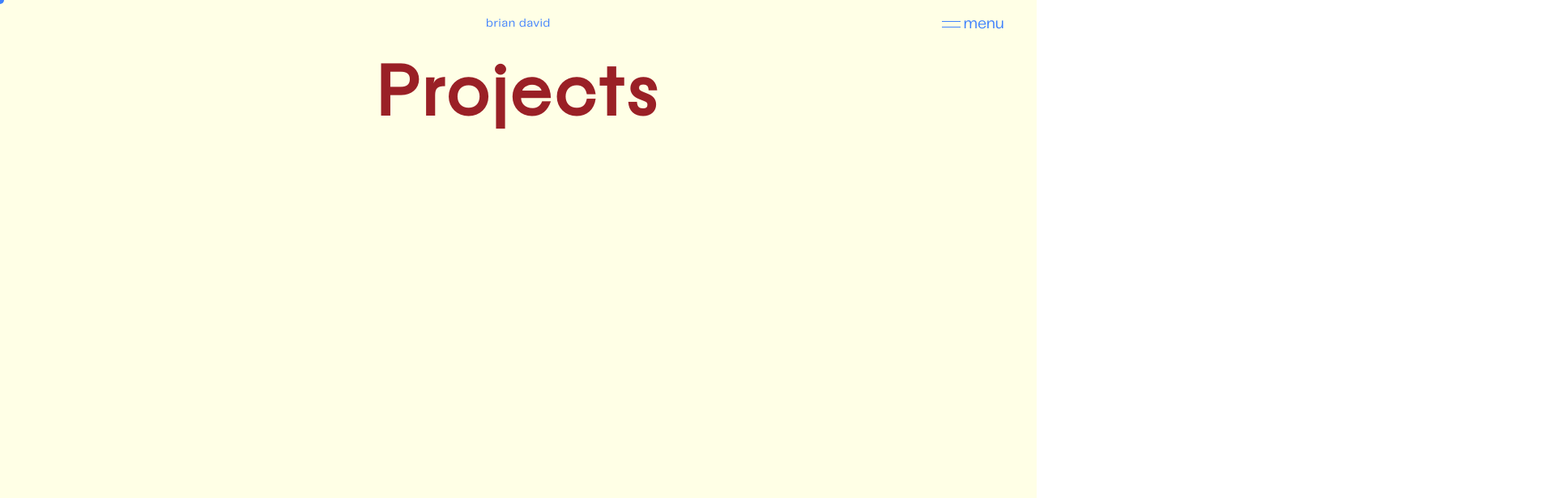
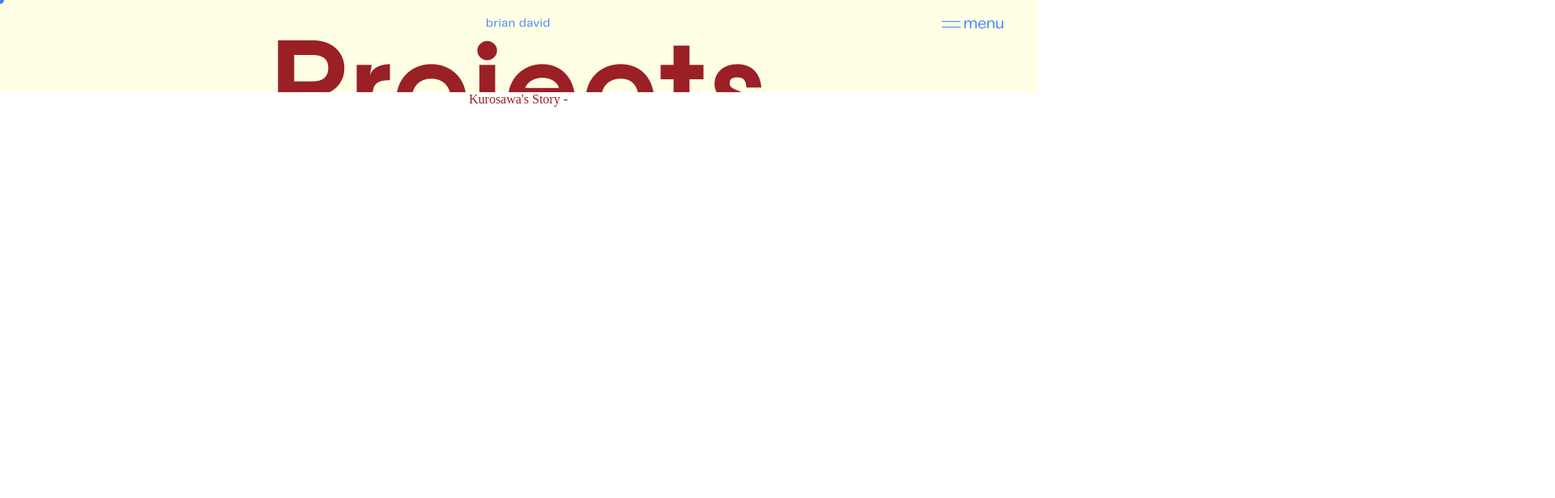
Before and after one commit to brian-david4/brian-portfolio-website, a React (Vite) app in the folder portfolio-website/: page /projects in a window 1280 px wide. Shown: the top 616 px of the page at 81% size, 1920 px wide, since content can reach past the window. Built offline with nearby package versions, Linux system fonts and the light colour scheme.

Commit message:
Move anims to variants
- dynamically render pages

```diff
--- a/portfolio-website/src/pages/Projects/Projects.tsx
+++ b/portfolio-website/src/pages/Projects/Projects.tsx
@@ -1,4 +1,7 @@
 import { motion } from "framer-motion";
+
+import { projTitle } from "./anims";
+import { projects } from "../../data";
 import styles from "./projs.module.css";
 
 const Projects = () => {
@@ -7,20 +10,26 @@ const Projects = () => {
       <div className={styles.pageWrapper}>
         <motion.h1
           className={styles.projectTitle}
-          initial={{
-            y: 250,
-            scale: 4.5,
-            letterSpacing: "0.5ch",
-          }}
-          animate={{
-            y: "var(--header-height)",
-            scale: 2,
-            letterSpacing: "0.1ch",
-          }}
-          transition={{ duration: 1.2, ease: [0.65, 0, 0.2, 1], delay: 1 }}
+          variants={projTitle}
+          initial="initial"
+          animate="animate"
         >
           projects
         </motion.h1>
+
+        <div className={styles.pages}>
+          {projects.map((project, idx) => {
+            return (
+              <div
+                style={{ backgroundColor: project.colour }}
+                key={`pj_${idx}`}
+                className={styles.page}
+              >
+                {project.title}
+              </div>
+            );
+          })}
+        </div>
       </div>
     </>
   );
--- /dev/null
+++ b/portfolio-website/src/pages/Projects/anims.ts
@@ -0,0 +1,13 @@
+export const projTitle = {
+  initial: {
+    y: 250,
+    scale: 4.5,
+    letterSpacing: "0.52ch",
+  },
+  animate: {
+    y: "var(--header-height)",
+    scale: 3.5,
+    letterSpacing: "0.1ch",
+    transition: { duration: 1.2, ease: [0.65, 0, 0.2, 1], delay: 1 },
+  },
+};
--- a/portfolio-website/src/pages/Projects/projs.module.css
+++ b/portfolio-website/src/pages/Projects/projs.module.css
@@ -4,7 +4,7 @@
   left: 0;
   z-index: -1;
   text-align: center;
-  height: 100vh;
+  height: fit-content;
   width: 100vw;
   background-color: var(--charcoal);
   color: var(--bright-red);
@@ -14,4 +14,19 @@
   text-transform: capitalize;
   letter-spacing: 0.1ch;
   font-size: 3.5vw;
+  user-select: none;
 }
+
+/* pages */
+.pages {
+  position: absolute;
+  width: 100%;
+  height: auto;
+  display: flex;
+  flex-direction: column;
+  background-color: aqua;
+}
+.page {
+  height: 90vh;
+  border-bottom: 1px solid black;
+}
```
